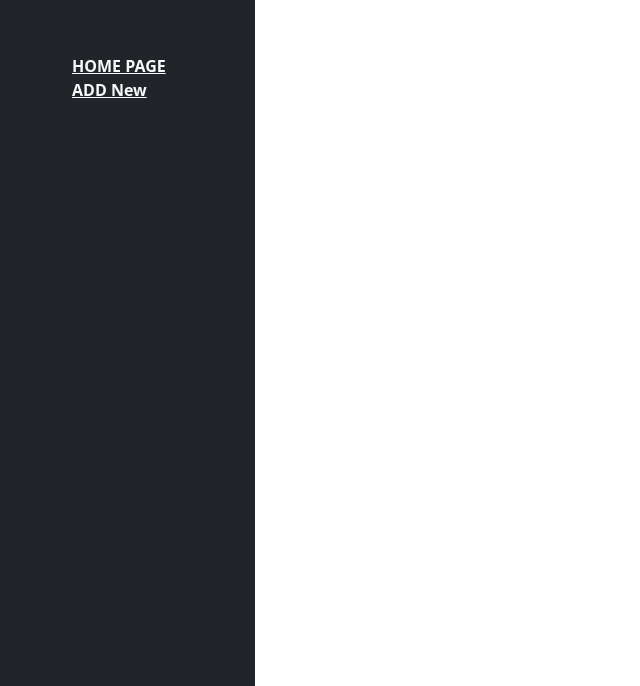
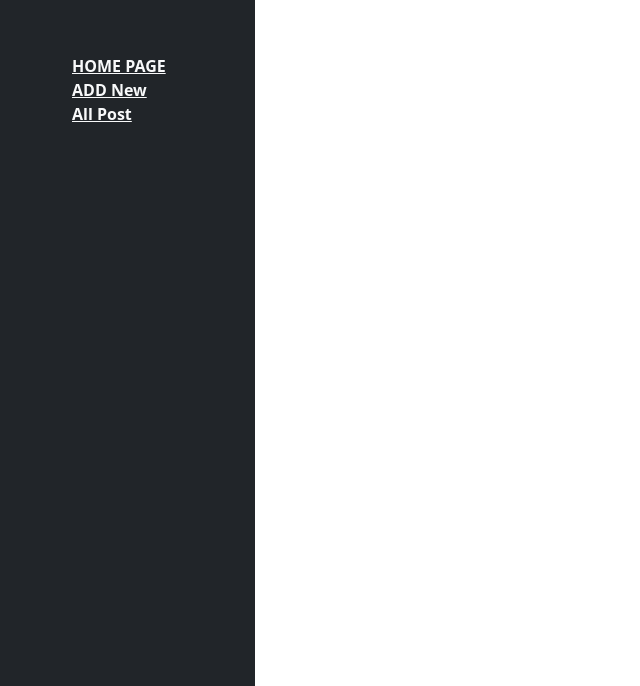
Before and after one commit to Reeteshprajapati/Blog-Project, a PHP site: page /admin/index.php in a window 1280 px wide. Shown: the part 114-800 px from the top of the page, without its empty margins (0-640 px from the left). Run offline with PHP 8.4, Linux system fonts and the light colour scheme; data that the repository does not hold is empty.

Commit message:
add all post section

```diff
--- a/admin/template/header.php
+++ b/admin/template/header.php
@@ -16,6 +16,8 @@
                     <a href="../index.php" class="text-light text-decoration-underline m-5 "><strong>HOME PAGE</strong></a>
                     <br>
                     <a href="create.php" class="text-light text-decoration-underline m-5"><strong>ADD New </strong></a>
+                    <br>
+                    <a href="index.php" class="text-light text-decoration-underline m-5"><strong>All Post </strong></a>
                 </div>
             </div>
         </div>
```
